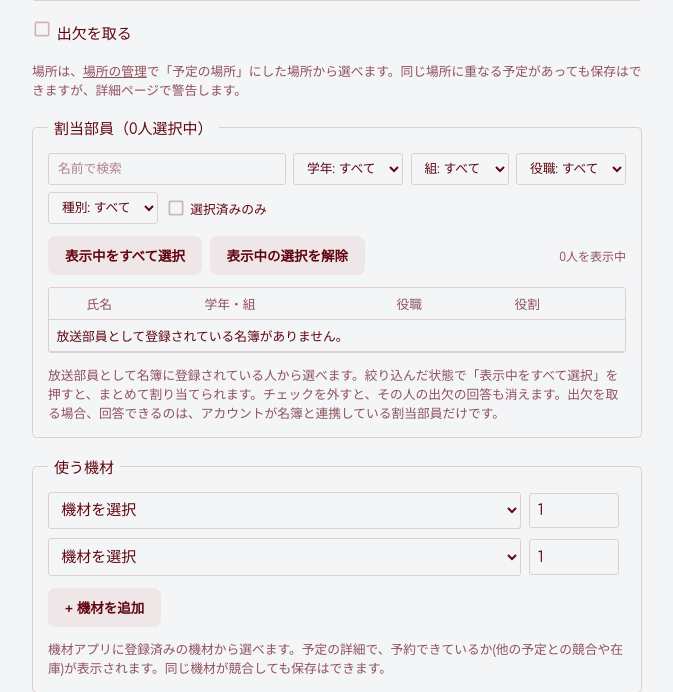
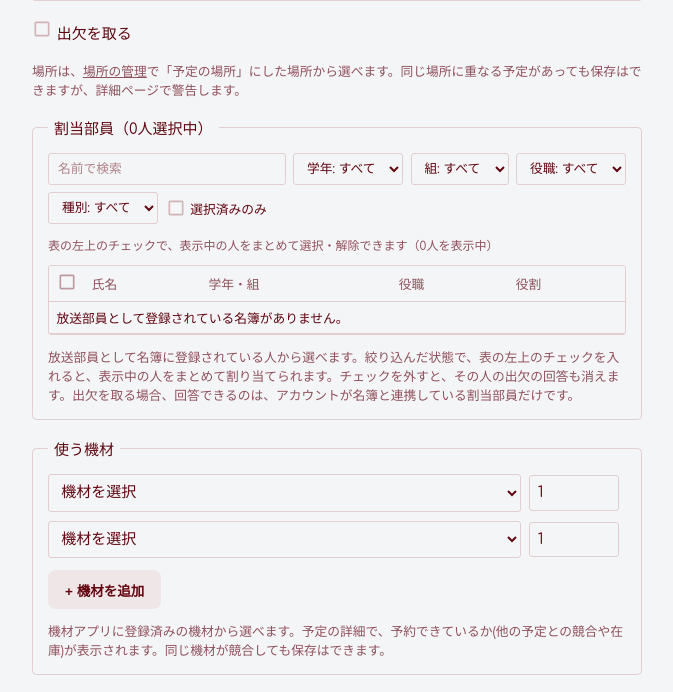
Before and after one commit to rbs-kyoto/rbs-kyoto, a Django app: page /schedule/create/ in a window 1280 px wide. Shown: the part 904-1596 px from the top of the page, without its empty margins (88-761 px from the left). Run offline with Django 5.2, Linux system fonts and the light colour scheme; the visitor is signed in with stand-in values (Sample User, id 1); data comes from the database, SQL or seed files in the repository; data that the repository does not hold is empty; some libraries are stand-ins or nearby versions; some web fonts are replaced.

Commit message:
割当部員の表: 一括選択を、表の左上のチェックボックスに変更
- 「表示中をすべて選択/解除」の2つのボタンをやめ、表の左上のチェックボックスで、
  表示中の人をまとめて選択・解除する(絞り込み中は、表示中の人だけが対象)
- 一部だけ選択されているときは、横線入りの四角(半分チェック)で表示。該当者が0人なら無効
- 半分チェック用のアイコン(checkbox-indeterminate.svg)を追加
- 説明文を新しい操作に合わせて修正

Co-Authored-By: Claude Sonnet 5.5 <noreply@anthropic.com>
Claude-Session: https://claude.ai/code/session_01B2imw65jaVMZ56tUcaBLzm

```diff
--- a/schedule/tests.py
+++ b/schedule/tests.py
@@ -1023,7 +1023,7 @@ class RosterTableTests(TestCase):
         for expected in (
             'data-filter="q"', 'data-filter="grade"', 'data-filter="homeroom"',
             'data-filter="position"', 'data-filter="type"', 'data-filter="selected"',
-            'data-bulk="select"', 'data-bulk="clear"',
+            "data-select-all",
             f'name="assign_member" value="{self.a.pk}"', f'name="role_{self.a.pk}"',
             'data-grade="2"', 'data-homeroom="3"', "佐藤 花子 さとう はなこ",
         ):
--- a/static/main/css/schedule.css
+++ b/static/main/css/schedule.css
@@ -597,15 +597,8 @@ a.schedule-cell__day:hover {
     font-size: .85rem;
 }
 
-.schedule-roster__bulk {
-    display: flex;
-    flex-wrap: wrap;
-    align-items: center;
-    gap: .5rem;
-}
-
 .schedule-roster__shown {
-    margin-left: auto;
+    margin: 0;
     color: var(--Subtlecolor);
     font-size: .8rem;
 }
@@ -645,6 +638,13 @@ a.schedule-cell__day:hover {
 
 .schedule-roster__table tr:has(input[name="assign_member"]:checked) {
     background-color: color-mix(in srgb, var(--Textcolor) 8%, transparent);
+}
+
+/* 表の左上のチェック: 一部だけ選択されているときは、横線入りの四角にする */
+.schedule-roster__table input[data-select-all]:indeterminate {
+    mask-image: url("../img/checkbox-indeterminate.svg");
+    -webkit-mask-image: url("../img/checkbox-indeterminate.svg");
+    background-color: var(--Natural-themecolor);
 }
 
 .schedule-roster__check {
--- a/templates/schedule/event_form.html
+++ b/templates/schedule/event_form.html
@@ -51,16 +51,12 @@
                 </select>
                 <label class="schedule-roster__only-selected"><input type="checkbox" data-filter="selected"> 選択済みのみ</label>
             </div>
-            <div class="schedule-roster__bulk">
-                <button class="common-style" type="button" data-bulk="select">表示中をすべて選択</button>
-                <button class="common-style" type="button" data-bulk="clear">表示中の選択を解除</button>
-                <span class="schedule-roster__shown" aria-live="polite"><span data-roster-shown>{{ roster.rows|length }}</span>人を表示中</span>
-            </div>
+            <p class="schedule-roster__shown" aria-live="polite">表の左上のチェックで、表示中の人をまとめて選択・解除できます（<span data-roster-shown>{{ roster.rows|length }}</span>人を表示中）</p>
 
             <div class="schedule-roster__table-wrap">
                 <table class="schedule-roster__table">
                     <thead>
-                        <tr><th class="schedule-roster__check"><span class="visually-hidden">選択</span></th><th>氏名</th><th>学年・組</th><th>役職</th><th>役割</th></tr>
+                        <tr><th class="schedule-roster__check"><input type="checkbox" data-select-all aria-label="表示中の全員を選択・解除"></th><th>氏名</th><th>学年・組</th><th>役職</th><th>役割</th></tr>
                     </thead>
                     <tbody>
                         {% for row in roster.rows %}
@@ -85,7 +81,7 @@
                     </tbody>
                 </table>
             </div>
-            <p class="schedule-form__note">放送部員として名簿に登録されている人から選べます。絞り込んだ状態で「表示中をすべて選択」を押すと、まとめて割り当てられます。チェックを外すと、その人の出欠の回答も消えます。出欠を取る場合、回答できるのは、アカウントが名簿と連携している割当部員だけです。</p>
+            <p class="schedule-form__note">放送部員として名簿に登録されている人から選べます。絞り込んだ状態で、表の左上のチェックを入れると、表示中の人をまとめて割り当てられます。チェックを外すと、その人の出欠の回答も消えます。出欠を取る場合、回答できるのは、アカウントが名簿と連携している割当部員だけです。</p>
         </fieldset>
 
         <fieldset class="schedule-assign" data-formset="{{ equipment_formset.prefix }}">
@@ -182,6 +178,7 @@
         const count = box.querySelector("[data-roster-count]");
         const shown = box.querySelector("[data-roster-shown]");
         const isChecked = function (row) { return row.querySelector('input[name="assign_member"]').checked; };
+        const selectAll = box.querySelector("[data-select-all]");
 
         const visible = function (row) {
             const query = control("q").value.trim().toLowerCase();
@@ -204,6 +201,12 @@
             });
             shown.textContent = visibleCount;
             count.textContent = checkedCount;
+
+            const visibleRows = rows.filter(function (row) { return !row.hidden; });
+            const checkedVisible = visibleRows.filter(isChecked).length;
+            selectAll.disabled = visibleRows.length === 0;
+            selectAll.checked = visibleRows.length > 0 && checkedVisible === visibleRows.length;
+            selectAll.indeterminate = checkedVisible > 0 && checkedVisible < visibleRows.length;
         };
 
         box.querySelectorAll("[data-filter]").forEach(function (element) {
@@ -212,14 +215,12 @@
         rows.forEach(function (row) {
             row.querySelector('input[name="assign_member"]').addEventListener("change", refresh);
         });
-        box.querySelectorAll("[data-bulk]").forEach(function (button) {
-            button.addEventListener("click", function () {
-                const on = button.dataset.bulk === "select";
-                rows.forEach(function (row) {
-                    if (!row.hidden) row.querySelector('input[name="assign_member"]').checked = on;
-                });
-                refresh();
+        // 表の左上のチェック: 表示中の人を、まとめて選択・解除する。一部だけ選択のときは「半分チェック」にする
+        selectAll.addEventListener("change", function () {
+            rows.forEach(function (row) {
+                if (!row.hidden) row.querySelector('input[name="assign_member"]').checked = selectAll.checked;
             });
+            refresh();
         });
 
         // 外した人に出欠の回答があるときは、消えることを確認する
```
Also changed, not shown: static/main/img/checkbox-indeterminate.svg (added).
